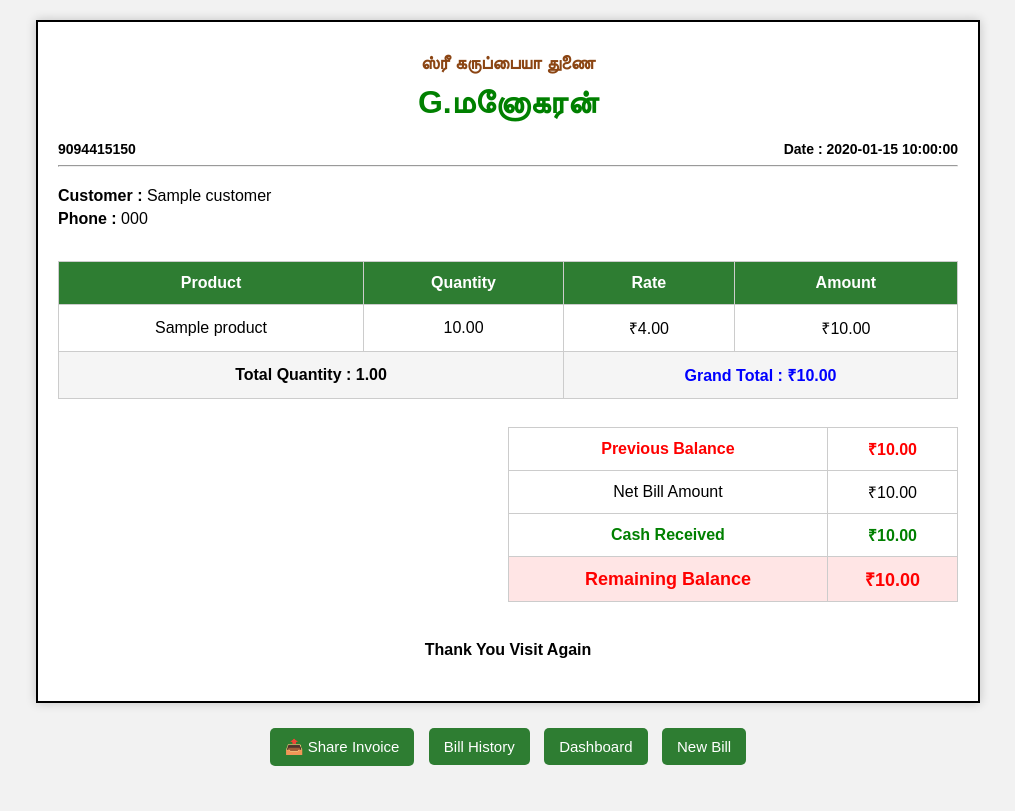
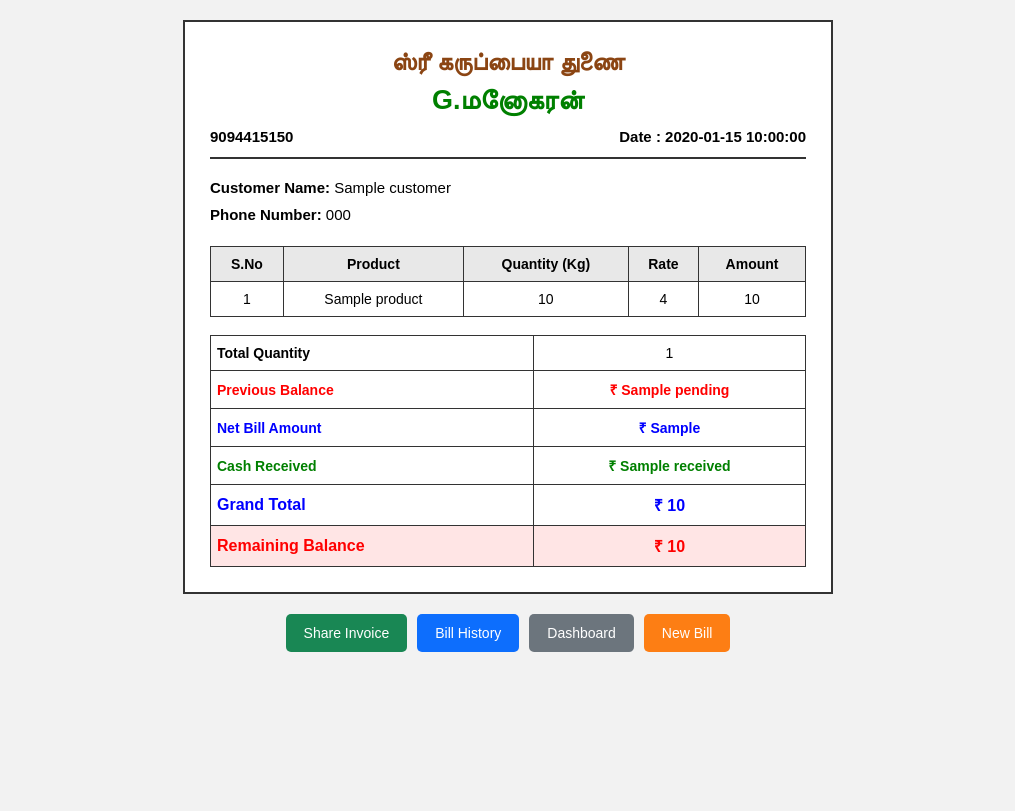
Before and after one commit to kapilraj26/billgenerate, a Flask app: template templates/invoice.html in a window 1280 px wide. Shown: the whole page, without its empty margins (132-1147 px from the left). After the commit the page ends 652 px from the top, so only its background shows below. Run offline with Flask 3, Linux system fonts and the light colour scheme; the template is opened without the code that fills it: most values are stand-ins (such as "Sample title", 1, 10 or a date in 2020); parts of the project's set-up code (start-up, migrations or seed data) failed here and were passed over.

Commit message:
Update invoice.html

```diff
--- a/templates/invoice.html
+++ b/templates/invoice.html
@@ -1,448 +1,316 @@
 
 <!DOCTYPE html>
 <html lang="en">
-
 <head>
-
     <meta charset="UTF-8">
-
-    <meta name="viewport"
-          content="width=device-width, initial-scale=1.0">
-
+    <meta name="viewport" content="width=device-width, initial-scale=1.0">
     <title>ஸ்ரீ கருப்பையா துணை - Invoice</title>
 
-    <link rel="stylesheet"
-          href="{{ url_for('static', filename='style.css') }}">
+    <script src="https://cdnjs.cloudflare.com/ajax/libs/html2canvas/1.4.1/html2canvas.min.js"></script>
 
     <style>
-
-        .bill {
-            background: #ffffff;
-            padding: 20px;
+        * {
+            box-sizing: border-box;
         }
 
-        /* Tamil Heading */
+        body {
+            margin: 0;
+            padding: 20px;
+            background: #f2f2f2;
+            font-family: Arial, sans-serif;
+        }
 
-        .shop-title {
+        .invoice {
+            max-width: 650px;
+            margin: auto;
+            padding: 25px;
+            background: white;
+            border: 2px solid #333;
+        }
+
+        .header {
             text-align: center;
-            color: #8B4513;
-            margin: 10px 0;
+            border-bottom: 2px solid #333;
+            padding-bottom: 12px;
+        }
+
+        .tamil-title {
+            color: #8b4513;
+            font-size: 25px;
+            font-weight: bold;
+            margin-bottom: 8px;
         }
 
         .shop-name {
-            text-align: center;
             color: green;
-            margin: 8px 0 20px;
+            font-size: 27px;
+            font-weight: bold;
+            margin-bottom: 12px;
         }
 
-        /* Phone and Date */
-
-        .invoice-header {
+        .details {
             display: flex;
             justify-content: space-between;
-            align-items: center;
-            font-size: 14px;
-            margin-bottom: 8px;
+            font-size: 15px;
+            font-weight: bold;
+            gap: 10px;
         }
 
-        /* Grand Total */
+        table {
+            width: 100%;
+            border-collapse: collapse;
+            margin-top: 18px;
+        }
 
-        .grand-total {
-            color: blue;
+        th, td {
+            border: 1px solid #333;
+            padding: 9px 6px;
+            text-align: center;
+            font-size: 14px;
+        }
+
+        th {
+            background: #e8e8e8;
+        }
+
+        .summary td:first-child {
+            text-align: left;
             font-weight: bold;
         }
-
-        /* Previous Balance */
 
         .previous-balance td {
             color: red;
             font-weight: bold;
         }
 
-        /* Net Bill and Cash Received */
+        .blue-row td {
+            color: blue;
+            font-weight: bold;
+        }
 
         .green-row td {
             color: green;
             font-weight: bold;
         }
 
-        /* Remaining Balance */
+        .grand-total td {
+            color: blue;
+            font-weight: bold;
+            font-size: 16px;
+        }
 
         .balance td {
             color: red;
             background: #ffe5e5;
             font-weight: bold;
+            font-size: 16px;
         }
 
-        /* Summary Table */
-
-        .summary {
-            width: 50%;
-            margin-left: auto;
+        .customer-details {
+            margin-top: 15px;
+            font-size: 15px;
+            line-height: 1.8;
         }
 
-        /* Buttons */
-
         .buttons {
-            text-align: center;
-            margin: 20px;
+            max-width: 650px;
+            margin: 20px auto;
+            display: flex;
+            flex-wrap: wrap;
+            gap: 10px;
+            justify-content: center;
         }
 
-        .buttons button {
-            margin: 5px;
-            padding: 10px 15px;
+        button {
+            padding: 11px 18px;
+            border: none;
+            border-radius: 5px;
+            color: white;
+            background: #198754;
+            font-size: 14px;
             cursor: pointer;
         }
 
+        button:hover {
+            opacity: 0.85;
+        }
+
+        .history {
+            background: #0d6efd;
+        }
+
+        .dashboard {
+            background: #6c757d;
+        }
+
+        .new-bill {
+            background: #fd7e14;
+        }
+
+        @media print {
+            body {
+                background: white;
+                padding: 0;
+            }
+
+            .invoice {
+                border: 2px solid #333;
+            }
+
+            .buttons {
+                display: none;
+            }
+        }
     </style>
-
 </head>
 
 <body>
 
-<!-- INVOICE -->
+<div class="invoice" id="invoice">
 
-<div class="bill" id="invoice">
+    <div class="header">
+        <div class="tamil-title">ஸ்ரீ கருப்பையா துணை</div>
 
-    <!-- SHOP TITLE -->
+        <div class="shop-name">G.மனோகரன்</div>
 
-    <h3 class="shop-title">
-        ஸ்ரீ கருப்பையா துணை
-    </h3>
-
-    <h1 class="shop-name">
-        G.மனோகரன்
-    </h1>
-
-    <!-- PHONE AND DATE -->
-
-    <div class="invoice-header">
-
-        <strong>
-            9094415150
-        </strong>
-
-        <strong>
-            Date : {{ today }}
-        </strong>
-
+        <div class="details">
+            <span>9094415150</span>
+            <span><strong>Date :</strong> {{ today }}</span>
+        </div>
     </div>
 
-    <hr>
-
-    <!-- CUSTOMER DETAILS -->
-
-    <div class="customer">
-
-        <p>
-            <strong>Customer :</strong>
-            {{ customer }}
-        </p>
-
-        <p>
-            <strong>Phone :</strong>
-            {{ phone }}
-        </p>
-
+    <div class="customer-details">
+        <strong>Customer Name:</strong> {{ customer }}<br>
+        <strong>Phone Number:</strong> {{ phone }}
     </div>
 
-    <br>
+    <table>
+        <thead>
+            <tr>
+                <th>S.No</th>
+                <th>Product</th>
+                <th>Quantity (Kg)</th>
+                <th>Rate</th>
+                <th>Amount</th>
+            </tr>
+        </thead>
 
-    <!-- PRODUCT TABLE -->
+        <tbody>
+            {% for item in items %}
+            <tr>
+                <td>{{ loop.index }}</td>
+                <td>{{ item.product }}</td>
+                <td>{{ item.qty }}</td>
+                <td>{{ item.rate }}</td>
+                <td>{{ item.amount }}</td>
+            </tr>
+            {% endfor %}
+        </tbody>
+    </table>
 
-    <table>
-
+    <table class="summary">
         <tr>
-
-            <th>Product</th>
-            <th>Quantity</th>
-            <th>Rate</th>
-            <th>Amount</th>
-
+            <td>Total Quantity</td>
+            <td>{{ total_qty }}</td>
         </tr>
 
-        {% for item in items %}
-
-        <tr>
-
-            <td>
-                {{ item.product }}
-            </td>
-
-            <td>
-                {{ "%.2f"|format(item.qty) }}
-            </td>
-
-            <td>
-                ₹{{ "%.2f"|format(item.rate) }}
-            </td>
-
-            <td>
-                ₹{{ "%.2f"|format(item.amount) }}
-            </td>
-
+        <tr class="previous-balance">
+            <td>Previous Balance</td>
+            <td>₹ {{ pending }}</td>
         </tr>
 
-        {% endfor %}
-
-        <!-- TOTAL QUANTITY AND GRAND TOTAL -->
-
-        <tr class="totalrow">
-
-            <td colspan="2">
-
-                <strong>
-                    Total Quantity :
-                    {{ "%.2f"|format(total_qty) }}
-                </strong>
-
-            </td>
-
-            <td colspan="2" class="grand-total">
-
-                <strong>
-                    Grand Total :
-                    ₹{{ "%.2f"|format(grand_total) }}
-                </strong>
-
-            </td>
-
+        <tr class="blue-row">
+            <td>Net Bill Amount</td>
+            <td>₹ {{ net_bill }}</td>
         </tr>
 
-    </table>
-
-    <br>
-
-    <!-- BILL SUMMARY -->
-
-    <table class="summary">
-
-        <!-- PREVIOUS BALANCE -->
-
-        <tr class="previous-balance">
-
-            <td>
-                Previous Balance
-            </td>
-
-            <td>
-                ₹{{ "%.2f"|format(pending) }}
-            </td>
-
+        <tr class="green-row">
+            <td>Cash Received</td>
+            <td>₹ {{ received }}</td>
         </tr>
 
-        <!-- NET BILL AMOUNT -->
-
-        <tr class="blue-row">
-
-            <td>
-                Net Bill Amount
-            </td>
-
-            <td>
-                ₹{{ "%.2f"|format(net_bill) }}
-            </td>
-
+        <tr class="grand-total">
+            <td>Grand Total</td>
+            <td>₹ {{ grand_total }}</td>
         </tr>
 
-        <!-- CASH RECEIVED -->
-
-        <tr class="green-row">
-
-            <td>
-                Cash Received
-            </td>
-
-            <td>
-                ₹{{ "%.2f"|format(received) }}
-            </td>
-
+        <tr class="balance">
+            <td>Remaining Balance</td>
+            <td>₹ {{ balance }}</td>
         </tr>
-
-        <!-- REMAINING BALANCE -->
-
-        <tr class="balance">
-
-            <td>
-                <strong>
-                    Remaining Balance
-                </strong>
-            </td>
-
-            <td>
-                <strong>
-                    ₹{{ "%.2f"|format(balance) }}
-                </strong>
-            </td>
-
-        </tr>
-
     </table>
-
-    <br>
-
-    <!-- THANK YOU -->
-
-    <center>
-
-        <h4>
-            Thank You Visit Again
-        </h4>
-
-    </center>
 
 </div>
 
+<div class="buttons">
+    <button onclick="shareInvoice()">Share Invoice</button>
 
-<!-- BUTTONS OUTSIDE INVOICE IMAGE -->
-
-<div class="buttons">
-
-    <button type="button" onclick="shareInvoice()">
-        📤 Share Invoice
+    <button class="history" onclick="location.href='/history'">
+        Bill History
     </button>
 
-    <a href="/history">
-        <button type="button">
-            Bill History
-        </button>
-    </a>
+    <button class="dashboard" onclick="location.href='/dashboard'">
+        Dashboard
+    </button>
 
-    <a href="/dashboard">
-        <button type="button">
-            Dashboard
-        </button>
-    </a>
-
-    <a href="/">
-        <button type="button">
-            New Bill
-        </button>
-    </a>
-
+    <button class="new-bill" onclick="location.href='/'">
+        New Bill
+    </button>
 </div>
 
-
-<!-- HTML2CANVAS -->
-
-<script src="https://cdnjs.cloudflare.com/ajax/libs/html2canvas/1.4.1/html2canvas.min.js"></script>
-
-
-<!-- SHARE INVOICE AS IMAGE -->
-
 <script>
-
 async function shareInvoice() {
-
     const invoice = document.getElementById("invoice");
 
-    if (!invoice) {
-
-        alert("Invoice not found!");
-        return;
-
-    }
-
     try {
-
         const canvas = await html2canvas(invoice, {
-
             scale: 2,
-            useCORS: true,
             backgroundColor: "#ffffff"
-
         });
 
-        const blob = await new Promise(resolve => {
-
-            canvas.toBlob(resolve, "image/png", 1.0);
-
-        });
-
-        if (!blob) {
-
-            throw new Error("Image creation failed");
-
-        }
-
-        const file = new File(
-
-            [blob],
-
-            "J45-Invoice.png",
-
-            {
-                type: "image/png"
+        canvas.toBlob(async function(blob) {
+            if (!blob) {
+                alert("Unable to create invoice image.");
+                return;
             }
 
-        );
+            const file = new File(
+                [blob],
+                "invoice.png",
+                { type: "image/png" }
+            );
 
-        // Mobile sharing
+            if (
+                navigator.share &&
+                navigator.canShare &&
+                navigator.canShare({ files: [file] })
+            ) {
+                try {
+                    await navigator.share({
+                        title: "Invoice",
+                        text: "Sri Karuppaiya Thunai - Invoice",
+                        files: [file]
+                    });
+                } catch (error) {
+                    if (error.name !== "AbortError") {
+                        alert("Sharing failed. Please try again.");
+                    }
+                }
+            } else {
+                const link = document.createElement("a");
+                link.href = URL.createObjectURL(blob);
+                link.download = "invoice.png";
+                link.click();
+                URL.revokeObjectURL(link.href);
+            }
+        }, "image/png");
 
-        if (
-
-            navigator.share &&
-            navigator.canShare &&
-            navigator.canShare({ files: [file] })
-
-        ) {
-
-            await navigator.share({
-
-                title: "ஸ்ரீ கருப்பையா துணை",
-
-                text: "Vegetable Billing Invoice",
-
-                files: [file]
-
-            });
-
-        }
-
-        // Desktop image download
-
-        else {
-
-            const link = document.createElement("a");
-
-            link.download = "J45-Invoice.png";
-
-            link.href = URL.createObjectURL(blob);
-
-            document.body.appendChild(link);
-
-            link.click();
-
-            document.body.removeChild(link);
-
-            setTimeout(() => {
-
-                URL.revokeObjectURL(link.href);
-
-            }, 1000);
-
-            alert("Invoice image downloaded successfully!");
-
-        }
-
+    } catch (error) {
+        console.error(error);
+        alert("Unable to generate invoice image.");
     }
-
-    catch (error) {
-
-        console.error(error);
-
-        if (error.name !== "AbortError") {
-
-            alert("Unable to share invoice image.");
-
-        }
-
-    }
-
 }
-
 </script>
 
 </body>
-
 </html>
```
